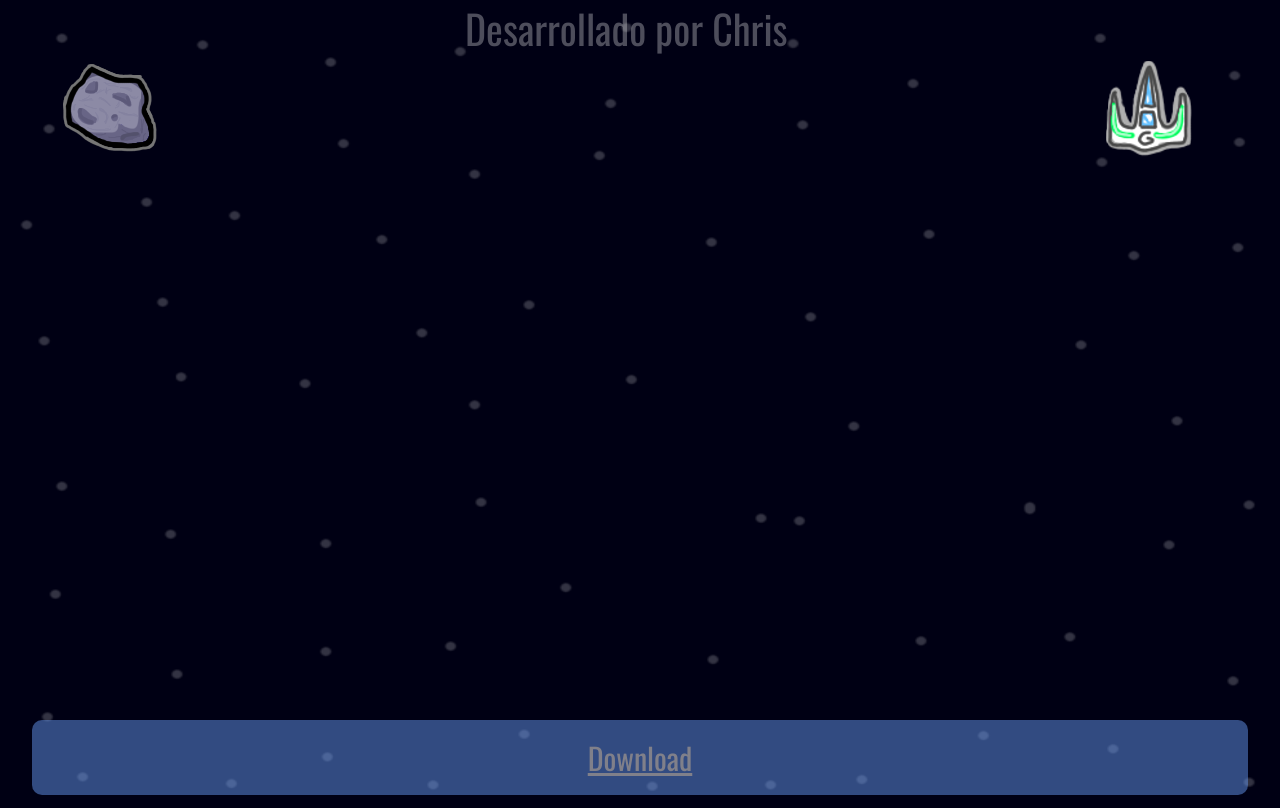
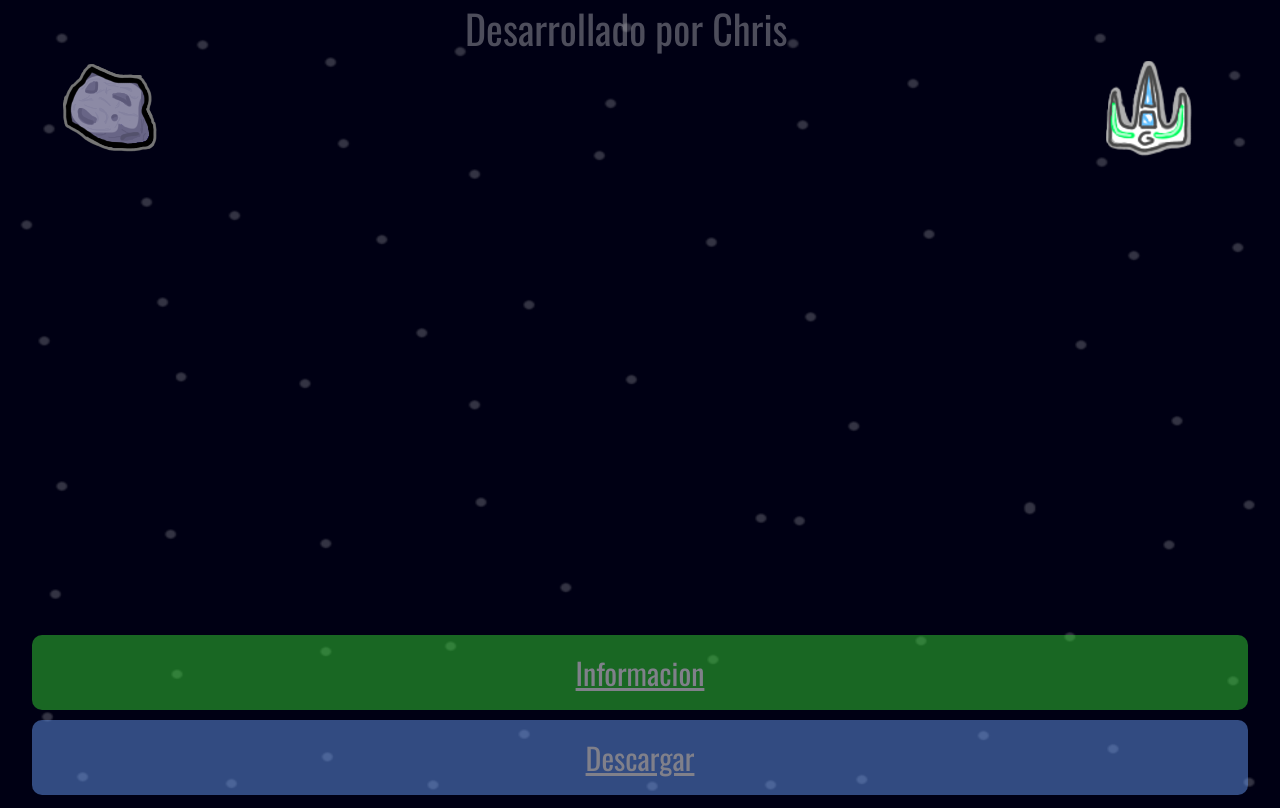
Before and after one commit to ChrisDev110/SpaceGame, a plain HTML site: page index.html in a window 1280 px wide. Drawn offline with nearby package versions, Linux system fonts and the light colour scheme.

Commit message:
Add files via upload

```diff
--- a/index.html
+++ b/index.html
@@ -77,6 +77,26 @@
         #DownloadButton:hover {
             opacity: 1;
         }
+        #InfoB {
+            position: absolute;
+            font-family: 'Oswald', sans-serif;
+            text-align: center;
+            color: white;
+            left: 2.5%;
+            top: 90%;
+            padding-top: 15px;
+            width: 95%;
+            height: 60px;
+            margin-top: -85px;
+            border-radius: 10px;
+            font-size: 30px;
+            background-color: limegreen;
+            opacity: 0.5;
+            transition: opacity 0.5s;
+        }
+        #InfoB:hover {
+            opacity: 1;
+        }
         #j1:hover {
             width: 200px;
             height: 200px;
@@ -89,7 +109,7 @@
             height: 200px;
             margin-top: 0;
             margin-left: -240px;
-            transform: rotate(360deg);
+            transform: rotate(-360deg);
         }
     </style>
 </head>
@@ -113,7 +133,8 @@
     </div>
     <img src="nave.png" id="j2" onmouseover="j2di()" onmouseout="j2do()">
     <p style="position: absolute; color: white; font-size: 40px; text-align: center; left: 50%; font-family: 'Oswald', sans-serif; margin-left: -175px; margin-top: -10px; opacity: 0.3;">Desarrollado por Chris</p>
-    <a href="https://www.mediafire.com/file/xzwk415zsihfl9u/Juego.zip/file" id="DownloadButton">Download</a>
+    <a href="https://www.mediafire.com/file/xzwk415zsihfl9u/Juego.zip/file" id="DownloadButton">Descargar</a>
+    <a href="info.html" id="InfoB">Informacion</a>
     <script>
         let j1d = document.getElementById("j1d")
         let j2d = document.getElementById("j2d")
```
Also changed, not shown: info.html (added, +50 -0 lines).
